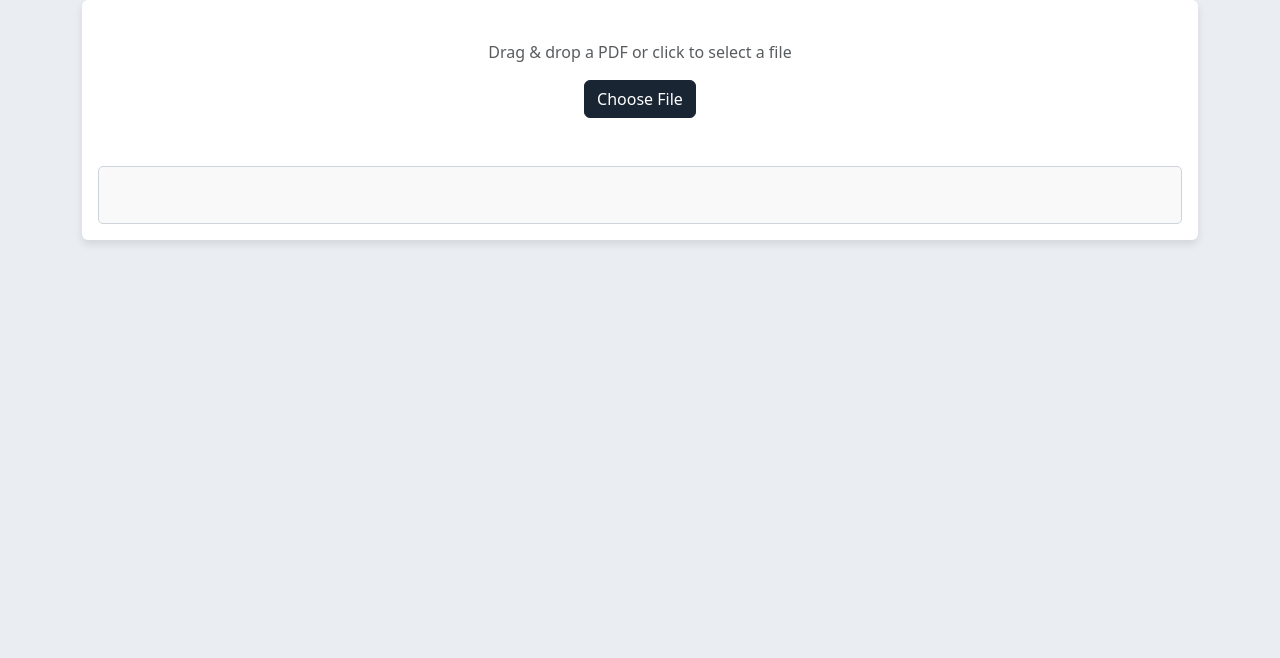
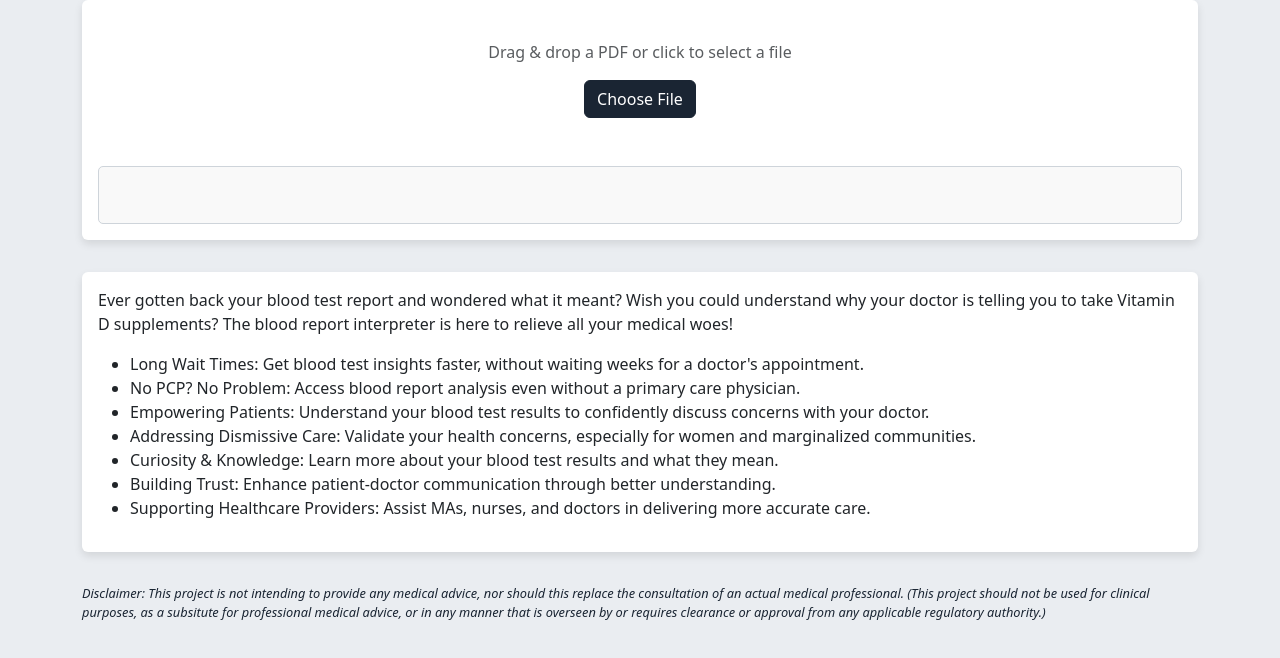
Before and after one commit to AyeshaIlyas/blood-test-report-interpreter, a plain HTML site: page frontend/index.html in a window 1280 px wide. Shown: the part 120-778 px from the top of the page. Drawn offline with nearby package versions, Linux system fonts and the light colour scheme.

Commit message:
add information and disclaimer

```diff
--- a/frontend/index.html
+++ b/frontend/index.html
@@ -26,6 +26,23 @@
                     </div>
             </div>
         </div>
+        <div class="card">
+            <div class="card-body">
+                <div id="about">
+                    <p>Ever gotten back your blood test report and wondered what it meant? Wish you could understand why your doctor is telling you to take Vitamin D supplements? The blood report interpreter is here to relieve all your medical woes!</p>
+                    <ul>
+                        <li>Long Wait Times: Get blood test insights faster, without waiting weeks for a doctor's appointment.</li>
+                        <li>No PCP? No Problem: Access blood report analysis even without a primary care physician.</li>
+                        <li>Empowering Patients: Understand your blood test results to confidently discuss concerns with your doctor.</li>
+                        <li>Addressing Dismissive Care: Validate your health concerns, especially for women and marginalized communities.</li>
+                        <li>Curiosity & Knowledge: Learn more about your blood test results and what they mean.</li>
+                        <li>Building Trust: Enhance patient-doctor communication through better understanding.</li>
+                        <li>Supporting Healthcare Providers: Assist MAs, nurses, and doctors in delivering more accurate care.</li>
+                    </ul>
+                </div>
+             </div>
+        </div>
+        <p id="disclaimer">Disclaimer: This project is not intending to provide any medical advice, nor should this replace the consultation of an actual medical professional. (This project should not be used for clinical purposes, as a subsitute for professional medical advice, or in any manner that is overseen by or requires clearance or approval from any applicable regulatory authority.)        </p>
     </div>
     <script src="https://cdn.jsdelivr.net/npm/bootstrap@5.3.0/dist/js/bootstrap.bundle.min.js" integrity="sha384-geWF76RCwLtnZ8qwWowPQNguL3RmwHVBC9FhGdlKrxdiJJigb/j/68SIy3Te4Bkz" crossorigin="anonymous"></script>
     <script src="script.js"></script>
--- a/frontend/styles.css
+++ b/frontend/styles.css
@@ -6,6 +6,7 @@ body {
 
 .card {
     border: none; /* Remove card border */
+    margin-bottom: 2em;
     box-shadow: 0 4px 8px rgba(0,0,0,0.1); /* Add subtle shadow */
 }
 
@@ -68,3 +69,9 @@ body {
     justify-content: center;
     align-items: center;
 }
+
+#disclaimer{
+    font-style: italic;
+    font-size: 0.8em;
+    margin-bottom: 2em;
+}
```
